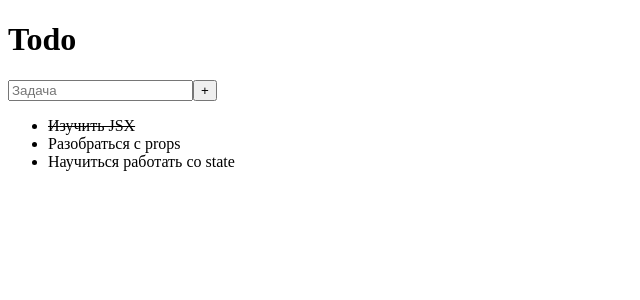
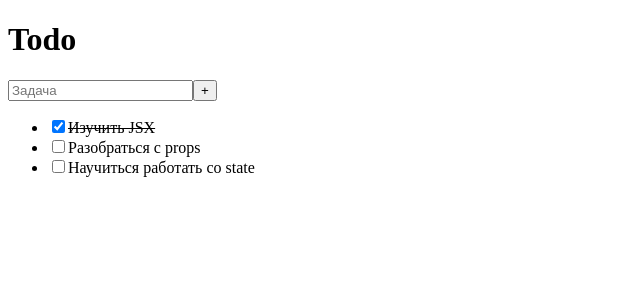
Before and after one commit to Sqaz33/react, a React (Vite) app in the folder react/: page / in a window 1280 px wide. Shown: the top 300 px of the page, without its empty margins (0-640 px from the left). Built offline with nearby package versions, Linux system fonts and the light colour scheme.

Commit message:
feat: toggle Todo completion

```diff
--- a/react/src/App.jsx
+++ b/react/src/App.jsx
@@ -20,11 +20,20 @@ function App() {
     setTodos(curTodos => [...curTodos, newTodo])
   }
 
+  function toggleTodo(id) {
+    setTodos(
+      curTodos => curTodos.map(
+        todo => todo.id === id ?
+          {...todo, completed: !todo.completed} :
+          todo
+    ))
+  }
+
   return (
     <main>
       <TodoHeader/>
       <TodoForm onAddTodo={addTodo}/>
-      <TodoList todos={todos}/>
+      <TodoList todos={todos} onToggleTodo={toggleTodo}/>
     </main>
   )
 }
--- a/react/src/TodoItem.jsx
+++ b/react/src/TodoItem.jsx
@@ -1,6 +1,11 @@
-function TodoItem({item}) {
+function TodoItem({item, onToggleTodo}) {
 	return (
 		<li className={item.completed ? 'completed' : ''}>
+			<input
+				type="checkbox"
+				checked={item.completed}
+				onChange={() => onToggleTodo(item.id)}
+			/>
 			{item.title}
 		</li>
 	)
--- a/react/src/TodoList.jsx
+++ b/react/src/TodoList.jsx
@@ -1,12 +1,13 @@
 import TodoItem from "./TodoItem"
 
-function TodoList({todos}) {
+function TodoList({todos, onToggleTodo}) {
 	return (
 		<ul>
 			{todos.map(item => (
 				<TodoItem
 					key={item.id}
 					item={item}
+					onToggleTodo={onToggleTodo}
 				/>
 			))}
 		</ul>
```
